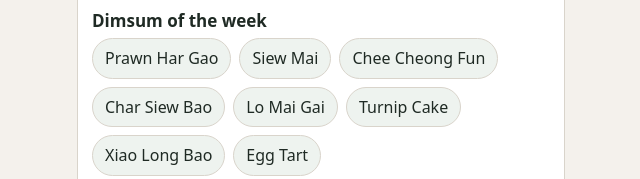
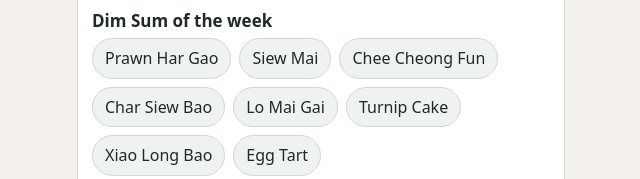
Before and after one commit to limkopidph/fridayweeklymsg, a plain HTML site: page index.html in a window 1280 px wide. Shown: the part 203-382 px from the top of the page, 319-959 px from the left. Drawn offline with Linux system fonts and the light colour scheme.

Commit message:
Correct spelling of 'Dimsum' to 'Dim Sum'

```diff
--- a/index.html
+++ b/index.html
@@ -41,7 +41,7 @@ button,a.btn{flex:1;min-width:120px;text-align:center;text-decoration:none;paddi
 
 <div class="card">
   <div class="sec"><label class="t">Date</label><div id="date"></div></div>
-  <div class="sec"><label class="t">Dimsum of the week</label><div id="dish"></div></div>
+  <div class="sec"><label class="t">Dim Sum of the week</label><div id="dish"></div></div>
 
   <label class="t" for="other">Other dishes (optional)</label>
   <input id="other" type="text" placeholder="e.g. Egg Tart, Yam Cake (separate with commas)" autocomplete="off">
@@ -120,7 +120,7 @@ function build(){
     "Lim Kopi is happening "+when+", from "+$("start").value.trim()+" onwards.","",
     "If you\u2019re able to come earlier to help with the setup, please come in at "+$("early").value.trim()+".","",
     "*Venue:* "+$("venue").value.trim(),"",
-    "*Dimsum of the week:* "+dishes,"",
+    "*Dim Sum of the week:* "+dishes,"",
     "If you\u2019re able to assist "+assist+", please select a role from the poll.",
     "If you\u2019re unable to join us, please select \u201CUnable to come\u201D.","",
     "Thank you!"
```
